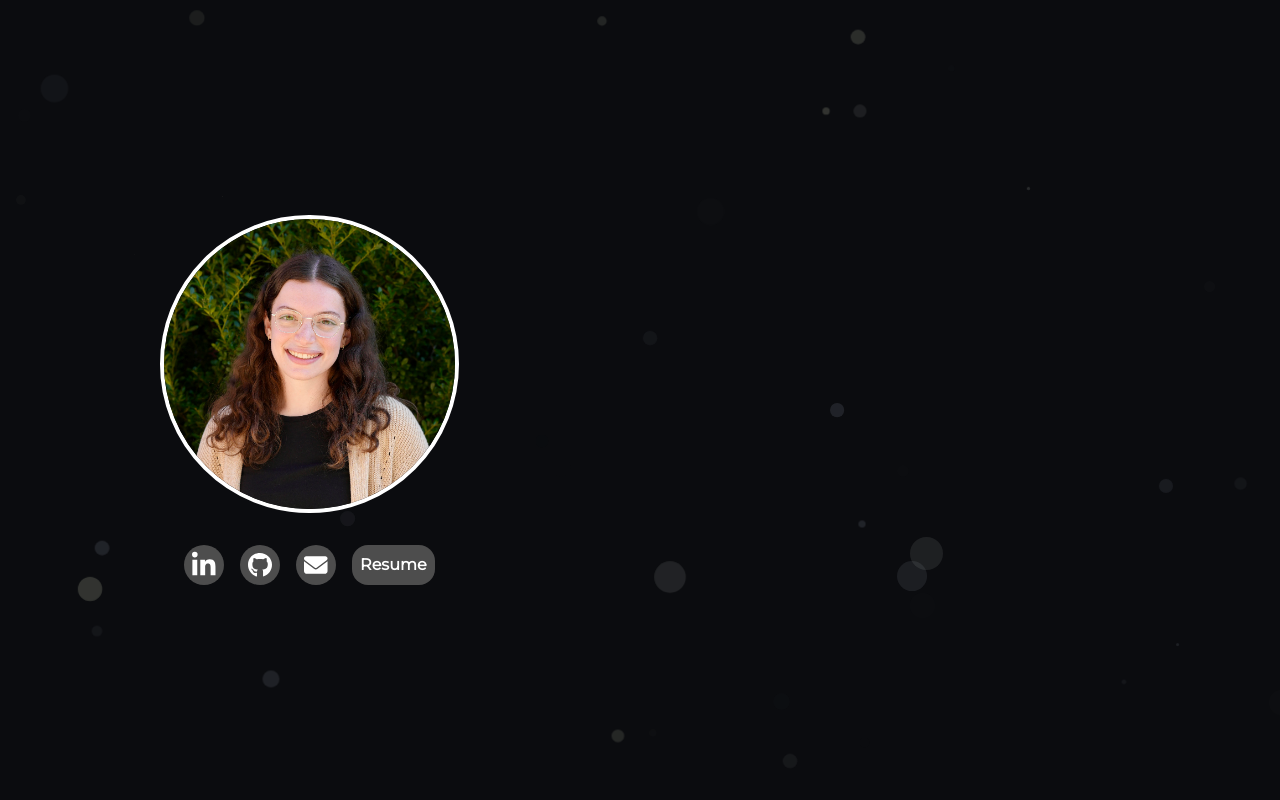
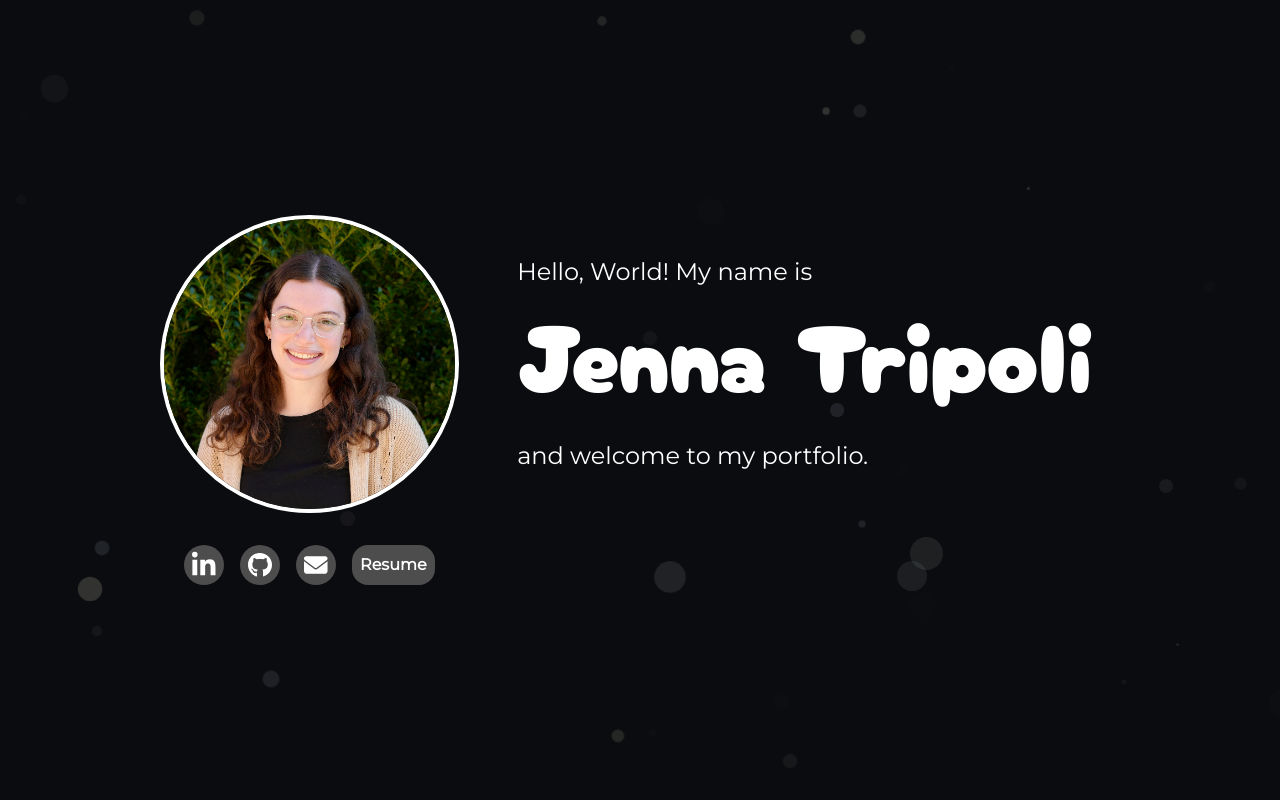
Before and after one commit to jennatripoli/jennatripoli.github.io, a Next.js app: page / in a window 1280 px wide. Shown: the top 800 px of the page. Built offline with nearby package versions, Linux system fonts and the light colour scheme.

Commit message:
Remove intro animation

```diff
--- a/src/app/components/Intro.tsx
+++ b/src/app/components/Intro.tsx
@@ -19,13 +19,13 @@ export const Intro = () => {
           />
         </div>
         <div className="lg:col-span-2 text-center lg:text-left space-y-4">
-          <p className="text-lg lg:text-2xl overflow-hidden whitespace-nowrap lg:animate-typing lg:opacity-0">
+          <p className="text-lg lg:text-2xl overflow-hidden whitespace-nowrap">
             Hello, World! My name is
           </p>
-          <p className="font-title pb-2 text-6xl lg:pb-6 lg:text-8xl lg:animate-fadeIn-delay lg:opacity-0">
+          <p className="font-title pb-2 text-6xl lg:pb-6 lg:text-8xl">
             Jenna Tripoli
           </p>
-          <p className="text-lg lg:text-2xl overflow-hidden whitespace-nowrap lg:animate-typing-delay lg:opacity-0">
+          <p className="text-lg lg:text-2xl overflow-hidden whitespace-nowrap">
             and welcome to my portfolio.
           </p>
         </div>
```
